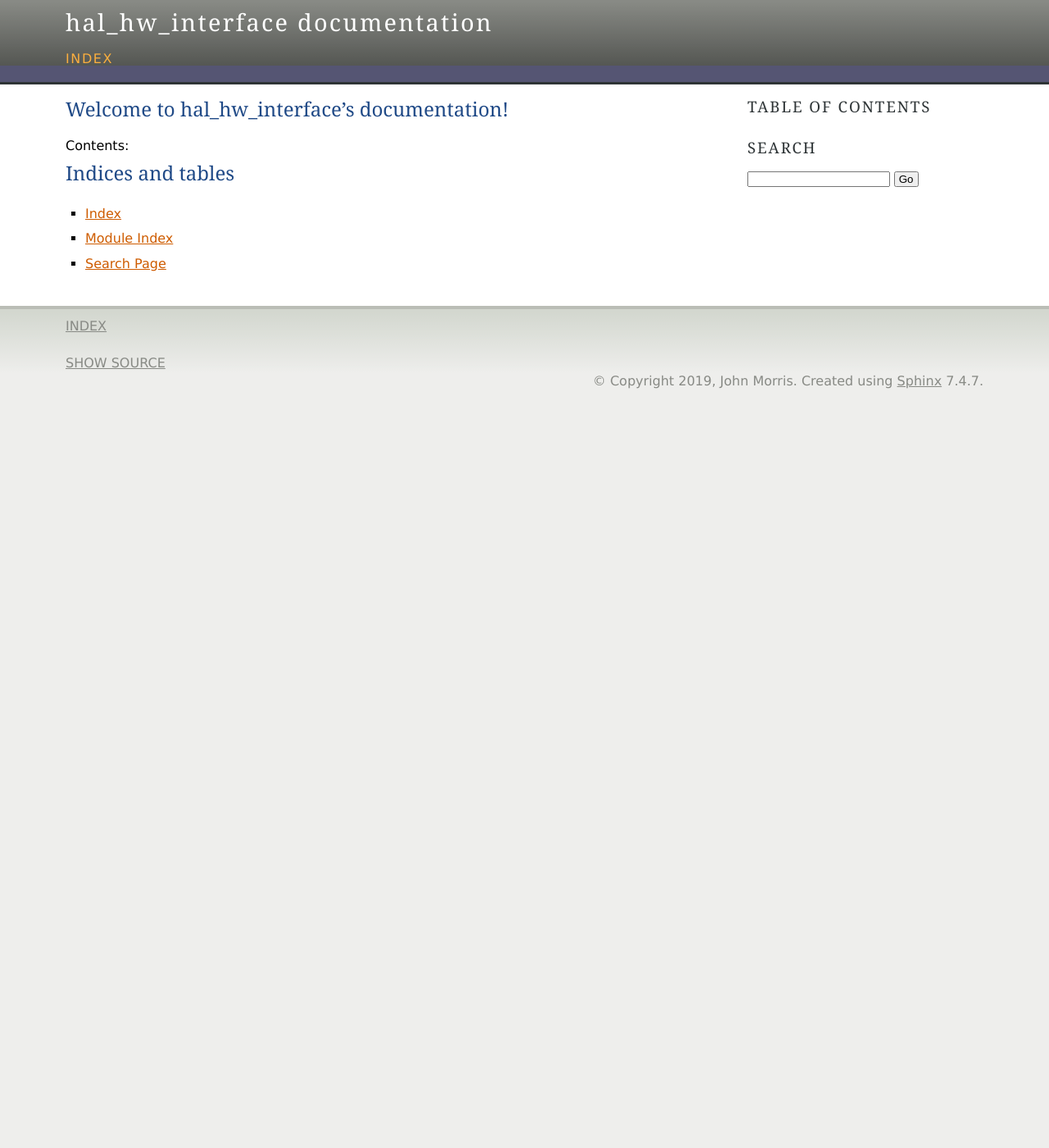
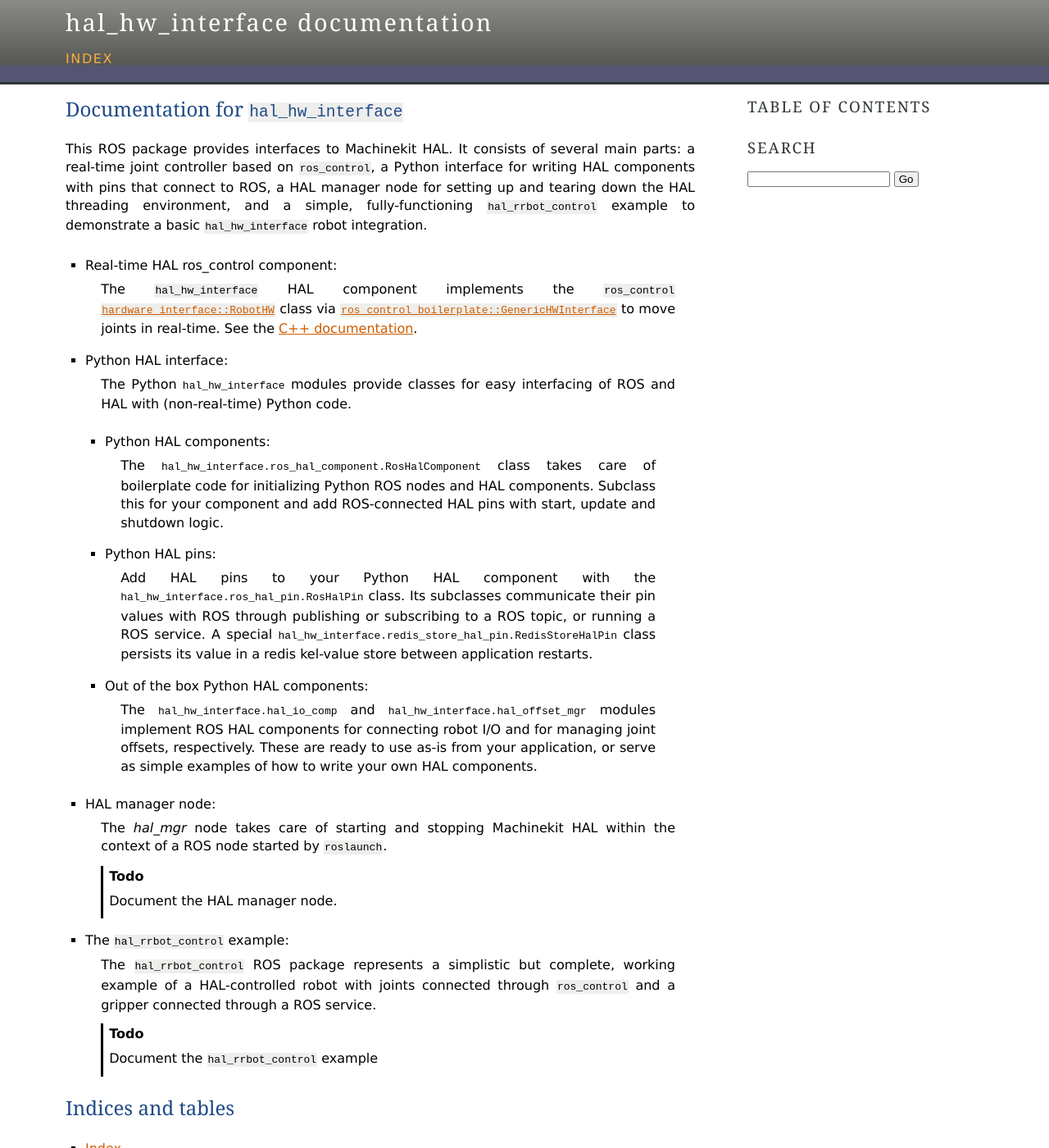
Before and after one commit to tormach/hal_ros_control, a Sphinx documentation site: the page built from hal_hw_interface/doc/index.rst, in a window 1280 px wide and 1400 px high. Shown: the whole window at 82% size. Built offline with Sphinx 7.4.7, drawn with Linux system fonts in a browser that asks for light colours; the version number could not be read and is left out.

Commit message:
Write Sphinx top-level docs

```diff
--- a/hal_hw_interface/doc/index.rst
+++ b/hal_hw_interface/doc/index.rst
@@ -3,15 +3,86 @@
    You can adapt this file completely to your liking, but it should at least
    contain the root `toctree` directive.
 
-Welcome to hal_hw_interface's documentation!
+Documentation for :code:`hal_hw_interface`
 ============================================
 
-Contents:
+This ROS package provides interfaces to Machinekit HAL.  It consists
+of several main parts:  a real-time joint controller based on
+``ros_control``, a Python interface for writing HAL components with
+pins that connect to ROS, a HAL manager node for setting up and
+tearing down the HAL threading environment, and a simple,
+fully-functioning ``hal_rrbot_control`` example to demonstrate a basic
+``hal_hw_interface`` robot integration.
 
-.. toctree::
-   :maxdepth: 2
+* :Real-time HAL ros_control component:
 
+    The :code:`hal_hw_interface` HAL component implements the
+    ``ros_control`` |RobotHW|_ class via |GenericHWInterface|_ to move
+    joints in real-time.  See the `C++ documentation`_.
 
+* :Python HAL interface:
+
+    The Python :py:mod:`hal_hw_interface` modules provide classes for
+    easy interfacing of ROS and HAL with (non-real-time) Python code.
+
+  * :Python HAL components:
+
+      The
+      :py:class:`hal_hw_interface.ros_hal_component.RosHalComponent`
+      class takes care of boilerplate code for initializing Python ROS
+      nodes and HAL components.  Subclass this for your component and
+      add ROS-connected HAL pins with start, update and shutdown
+      logic.
+
+  * :Python HAL pins:
+
+      Add HAL pins to your Python HAL component with the
+      :py:class:`hal_hw_interface.ros_hal_pin.RosHalPin` class.  Its
+      subclasses communicate their pin values with ROS through
+      publishing or subscribing to a ROS topic, or running a ROS
+      service.  A special
+      :py:class:`hal_hw_interface.redis_store_hal_pin.RedisStoreHalPin`
+      class persists its value in a redis kel-value store between
+      application restarts.
+
+  * :Out of the box Python HAL components:
+
+      The :py:mod:`hal_hw_interface.hal_io_comp` and
+      :py:mod:`hal_hw_interface.hal_offset_mgr` modules implement ROS
+      HAL components for connecting robot I/O and for managing joint
+      offsets, respectively.  These are ready to use as-is from your
+      application, or serve as simple examples of how to write your
+      own HAL components.
+
+* :HAL manager node:
+
+    The `hal_mgr` node takes care of starting and stopping Machinekit
+    HAL within the context of a ROS node started by :code:`roslaunch`.
+
+    .. todo::  Document the HAL manager node.
+
+* :The ``hal_rrbot_control`` example:
+
+    The :code:`hal_rrbot_control` ROS package represents a simplistic
+    but complete, working example of a HAL-controlled robot with
+    joints connected through :code:`ros_control` and a gripper
+    connected through a ROS service.
+
+    .. todo::  Document the :code:`hal_rrbot_control` example
+
+.. Recursive formatting not allowed:
+     http://docutils.sourceforge.net/FAQ.html#is-nested-inline-markup-possible
+
+.. _C++ documentation: ../c++/index.html
+
+.. |RobotHW| replace:: :code:`hardware_interface::RobotHW`
+.. _RobotHW:  http://wiki.ros.org/hardware_interface
+
+.. |GenericHWInterface| replace:: :code:`ros_control_boilerplate::GenericHWInterface`
+.. _GenericHWInterface:  http://wiki.ros.org/ros_control_boilerplate
+
+.. |hal_hw_interface| replace:: :code:`hardware_interface`
+.. _hal_hw_interface:  http://wiki.ros.org/hardware_interface
 
 Indices and tables
 ==================
```
Also changed, not shown: 1 other file.
